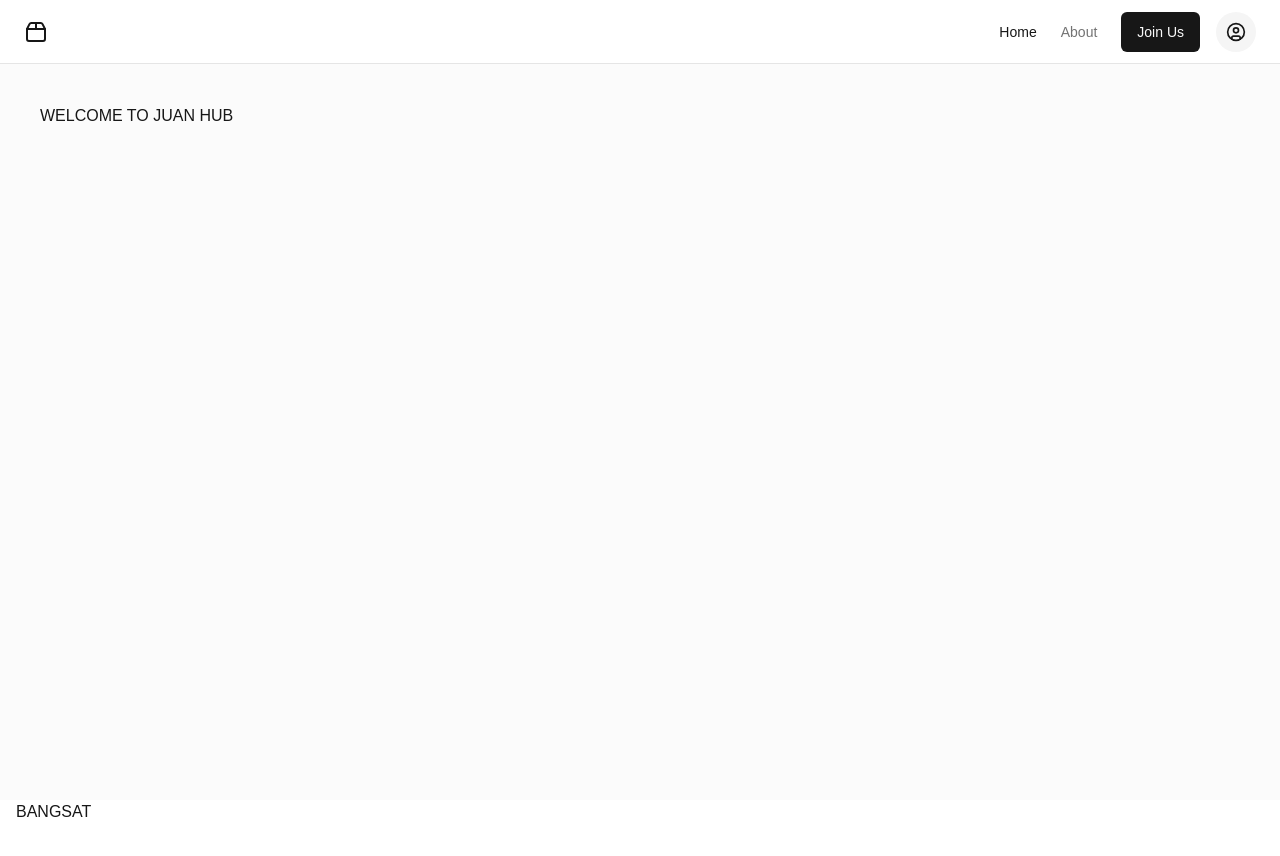
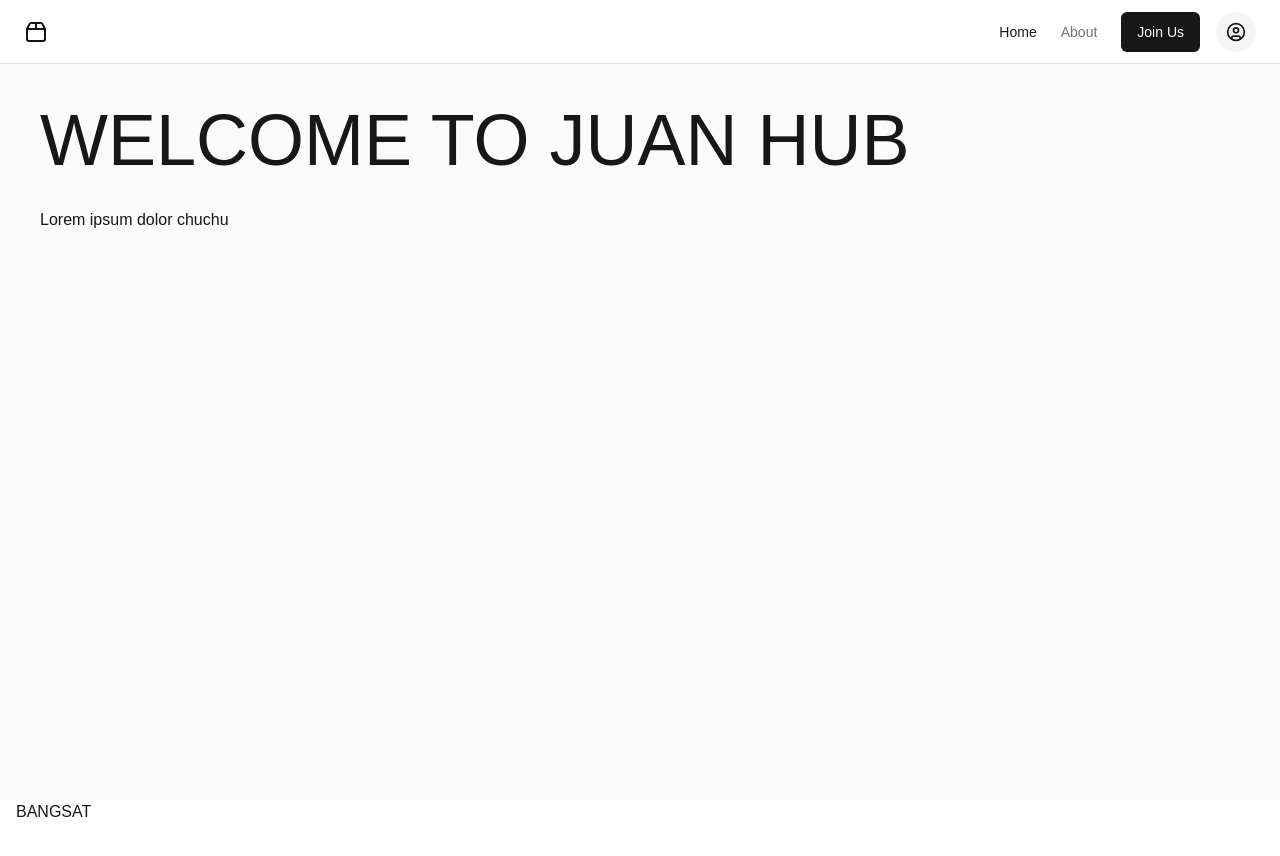
Before and after one commit to silvsilvsilv/juanhub-next, a Next.js app: page / in a window 1280 px wide. Shown: the top 856 px of the page. Built offline with nearby package versions, Linux system fonts and the light colour scheme.

Commit message:
idk what to do lmao

```diff
--- a/app/page.tsx
+++ b/app/page.tsx
@@ -14,9 +14,7 @@ import {
 } from "@/components/ui/dropdown-menu"
 
 // import { Sheet, SheetContent, SheetTrigger } from "@/components/ui/sheet"
-
-export const description =
-  "A settings page. The settings page has a sidebar navigation and a main content area. The main content area has a form to update the store name and a form to update the plugins directory. The sidebar navigation has links to general, security, integrations, support, organizations, and advanced settings."
+import AuthorCard from "@/components/ui/author-card"
 
 function Home() {
   return (
@@ -201,9 +199,11 @@ function Home() {
         </div> */}
 
 
-          <h1>
+          <h1 className="text-7xl items-center flex text-center">
             WELCOME TO JUAN HUB
           </h1>
+
+          <h2>Lorem ipsum dolor chuchu</h2>
 
 
 
```
